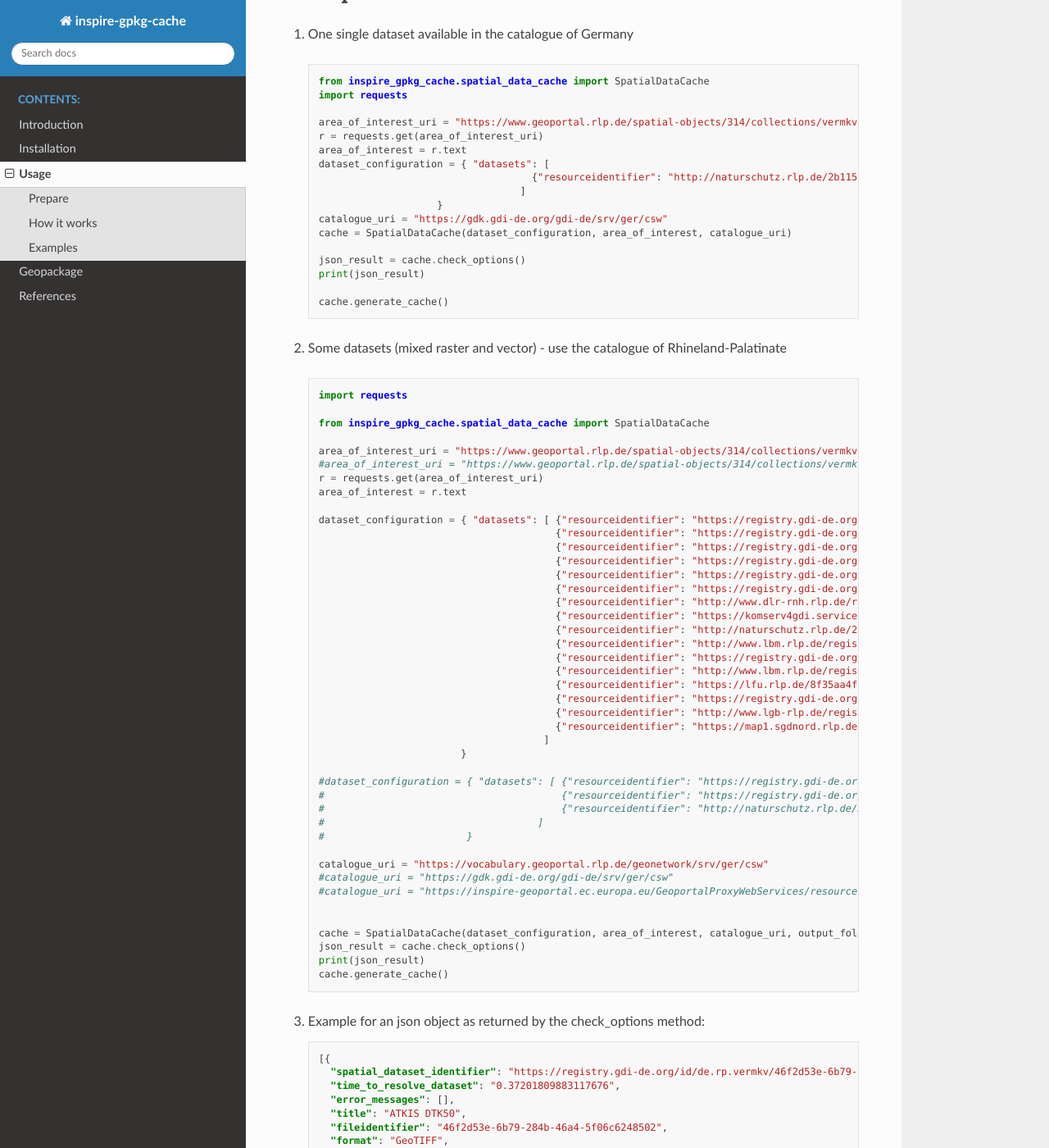
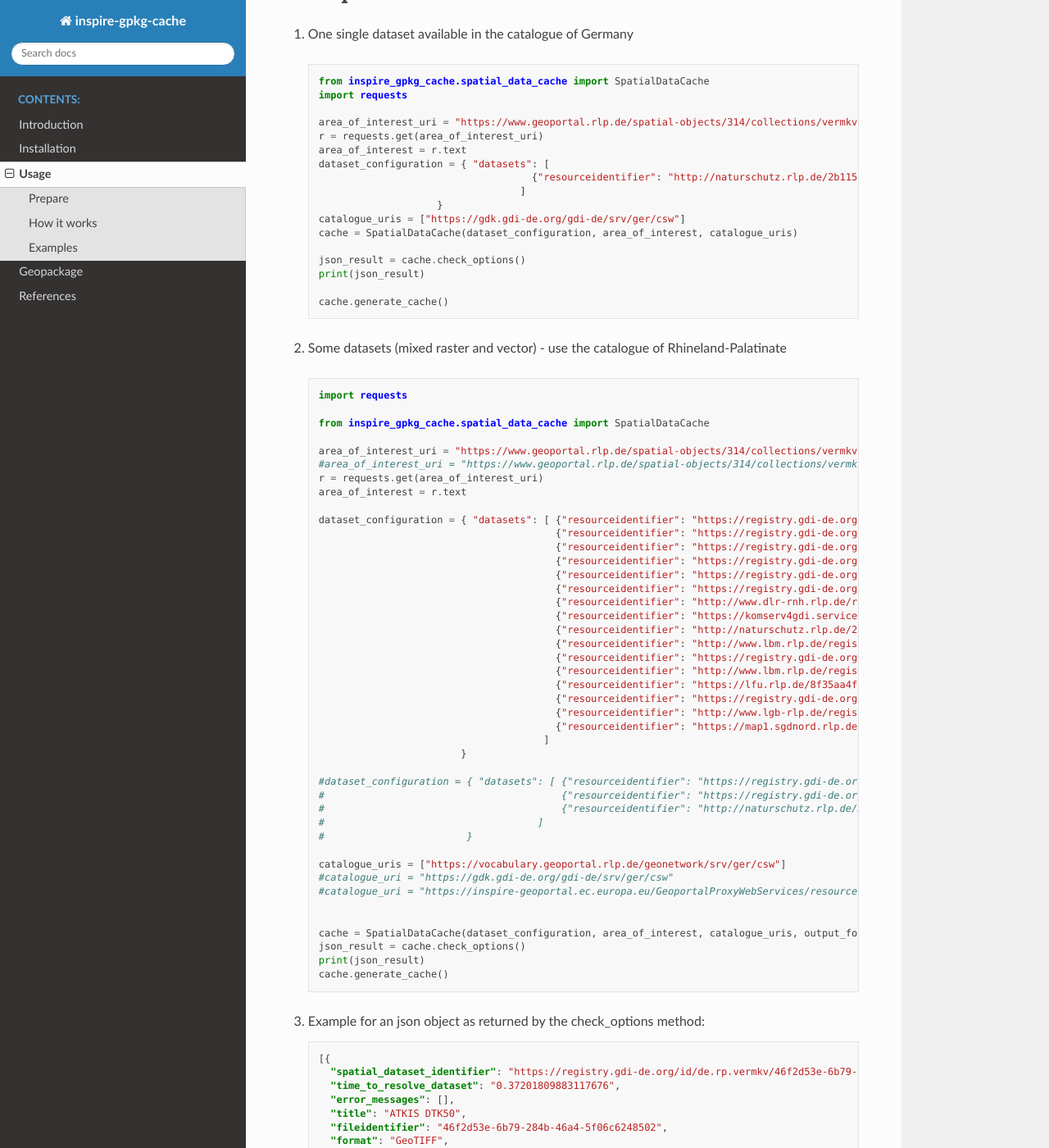
Before and after one commit to mrmap-community/inspire-gpkg-cache, a Sphinx documentation site: the page built from docs/usage.rst, in a window 1280 px wide and 1400 px high, scrolled down 706 px. Shown: the whole window at 82% size. Built offline with Sphinx 7.4.7 and the Read the Docs theme 2.0.0, drawn with Linux system fonts in a browser that asks for light colours.

Commit message:
catalogues are now given as list

```diff
--- a/docs/usage.rst
+++ b/docs/usage.rst
@@ -38,8 +38,8 @@ Examples
                                         {"resourceidentifier": "http://naturschutz.rlp.de/2b115f1ebeb7b0f8d7362b049d0e0f68", "type": "vector"},
                                       ]
                         }
-    catalogue_uri = "https://gdk.gdi-de.org/gdi-de/srv/ger/csw"
-    cache = SpatialDataCache(dataset_configuration, area_of_interest, catalogue_uri)
+    catalogue_uris = ["https://gdk.gdi-de.org/gdi-de/srv/ger/csw"]
+    cache = SpatialDataCache(dataset_configuration, area_of_interest, catalogue_uris)
 
     json_result = cache.check_options()
     print(json_result)
@@ -84,12 +84,12 @@ Examples
     #                                    ]
     #                        }
 
-    catalogue_uri = "https://vocabulary.geoportal.rlp.de/geonetwork/srv/ger/csw"
+    catalogue_uris = ["https://vocabulary.geoportal.rlp.de/geonetwork/srv/ger/csw"]
     #catalogue_uri = "https://gdk.gdi-de.org/gdi-de/srv/ger/csw"
     #catalogue_uri = "https://inspire-geoportal.ec.europa.eu/GeoportalProxyWebServices/resources/OGCCSW202"
 
 
-    cache = SpatialDataCache(dataset_configuration, area_of_interest, catalogue_uri, output_folder='/tmp/')
+    cache = SpatialDataCache(dataset_configuration, area_of_interest, catalogue_uris, output_folder='/tmp/')
     json_result = cache.check_options()
     print(json_result)
     cache.generate_cache()
```
